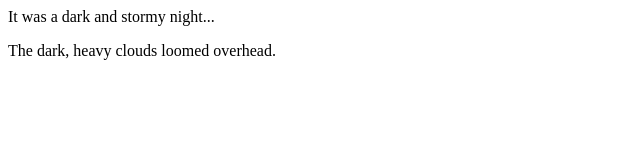
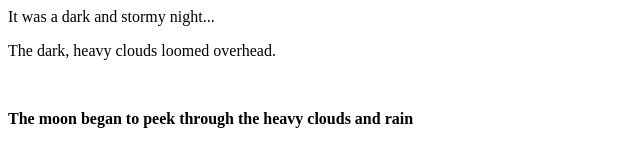
Before and after one commit to Danni40/fireside-story, a plain HTML site: page index.html in a window 1280 px wide. Shown: the whole page, without its empty margins (0-640 px from the left). Drawn offline with Linux system fonts and the light colour scheme.

Commit message:
added a third line of story

```diff
--- a/index.html
+++ b/index.html
@@ -3,5 +3,7 @@
     <p>It was a dark and stormy night...
     </p>
     <p>The dark, heavy clouds loomed overhead.</p>
+    <br>
+    <p><b>The moon began to peek through the heavy clouds and rain</b></p>
   </body>
 </html>
```
